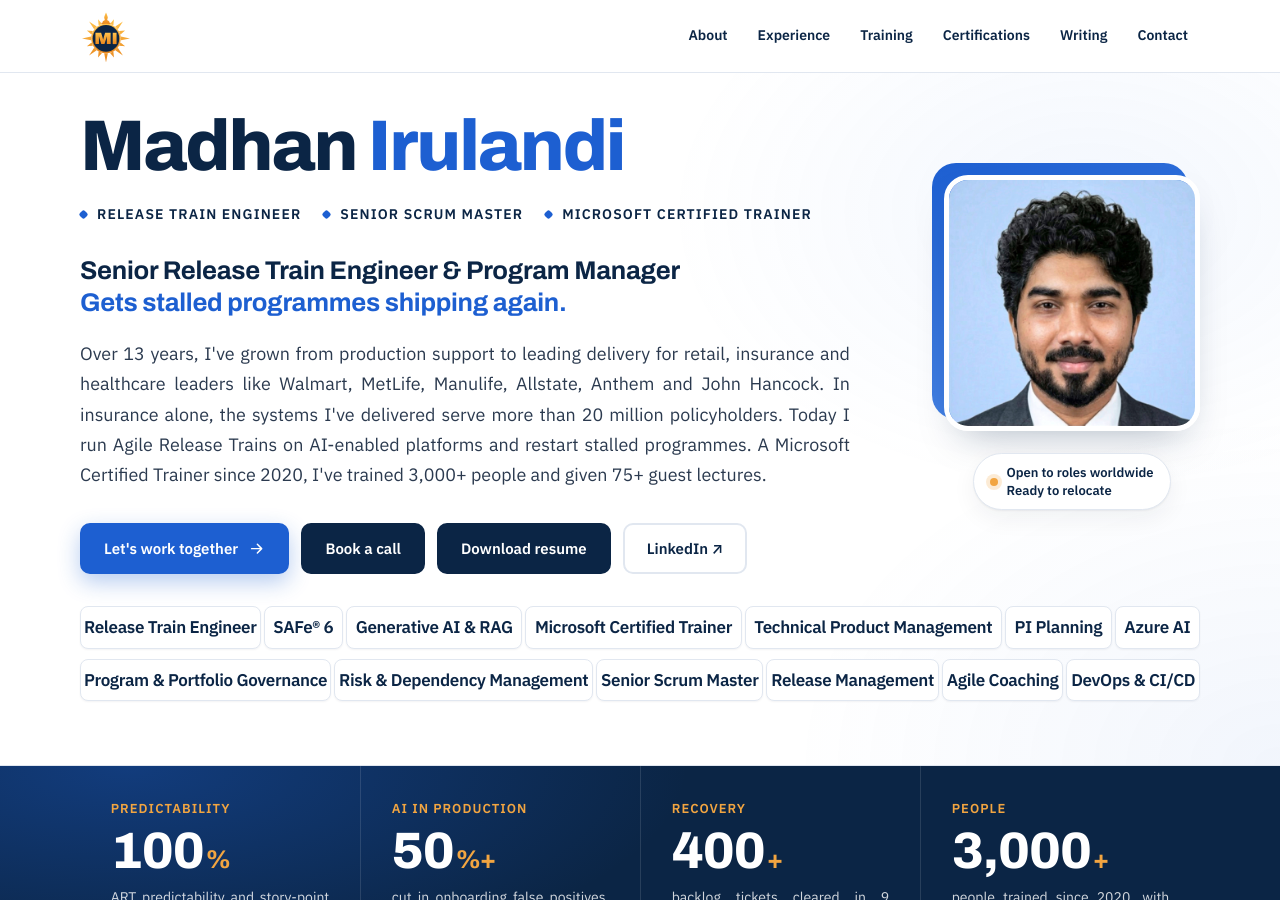
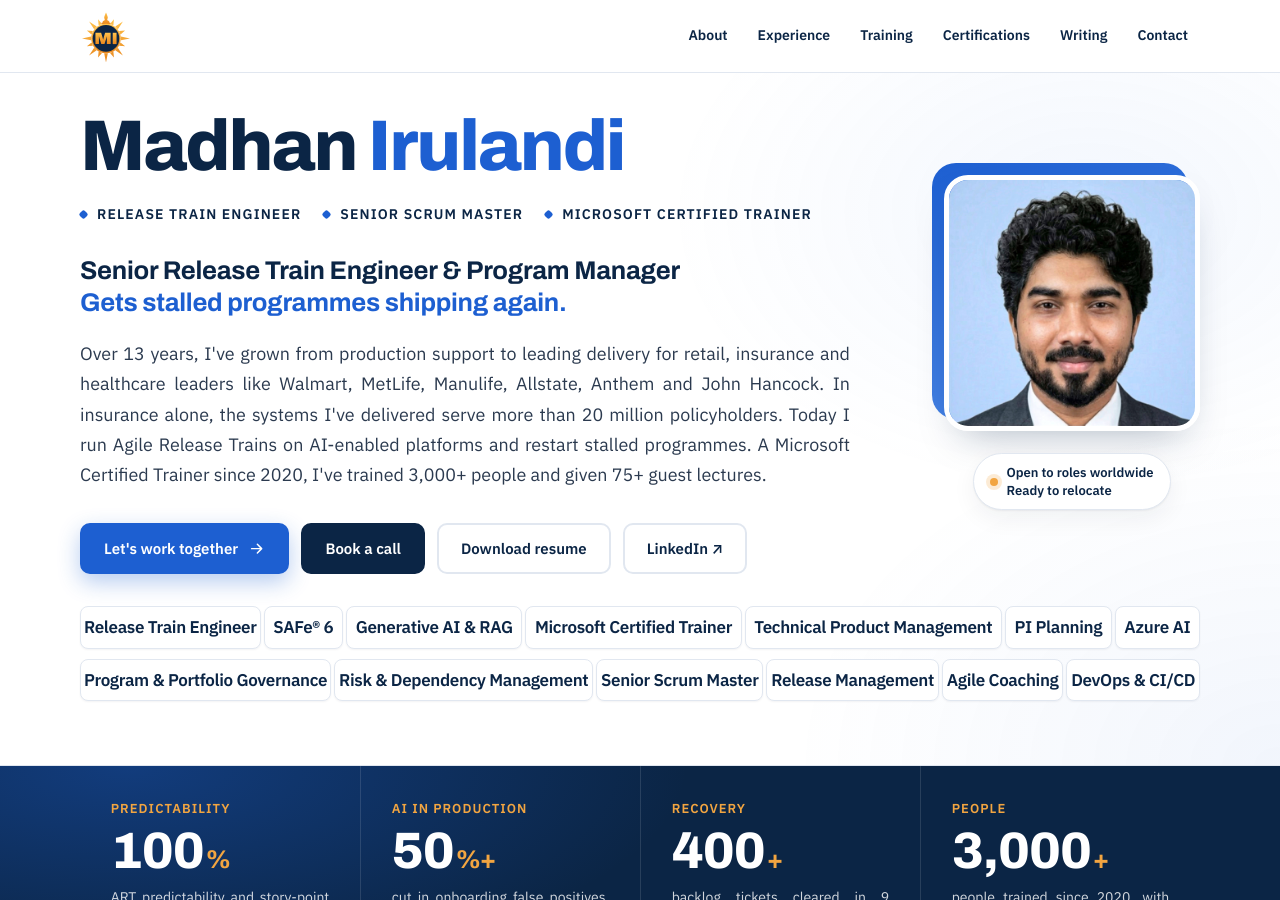
Before and after one commit to Madhan-I/Madhan-I.github.io, a Jekyll site: the page built from index.html, in a window 1280 px wide and 900 px high. Built offline with Jekyll 4.4.1, drawn with Linux system fonts in a browser that asks for light colours.

Commit message:
Hero: resume button as outline so only two buttons are filled
Co-Authored-By: Claude Opus 5.5 <noreply@anthropic.com>
Claude-Session: https://claude.ai/code/session_01MFRrTt7LBDdX57m85KHNGp

```diff
--- a/index.html
+++ b/index.html
@@ -15,7 +15,7 @@ layout: default
       <div class="ctas">
         <a class="btn primary" data-goatcounter-click="click-hero-email" href="mailto:{{ p.email }}?subject=Opportunity%20for%20{{ p.name_first }}">Let's work together <svg class="ic" aria-hidden="true"><use href="#i-arrow"/></svg></a>
         {% if p.calendly != "" %}<a class="btn" data-goatcounter-click="click-hero-call" href="{{ p.calendly }}" target="_blank" rel="noopener">Book a call</a>{% endif %}
-        {% if p.resume_file != "" %}<a class="btn" data-goatcounter-click="click-hero-resume" href="{{ '/assets/resume/' | append: p.resume_file | relative_url }}" download>Download resume</a>{% endif %}
+        {% if p.resume_file != "" %}<a class="btn ghost" data-goatcounter-click="click-hero-resume" href="{{ '/assets/resume/' | append: p.resume_file | relative_url }}" download>Download resume</a>{% endif %}
         <a class="btn ghost" data-goatcounter-click="click-hero-linkedin" href="{{ p.linkedin }}" target="_blank" rel="noopener">LinkedIn ↗</a>
         {% if p.github != "" %}<a class="btn ghost" href="https://github.com/{{ p.github }}" target="_blank" rel="noopener">GitHub ↗</a>{% endif %}
       </div>
```
